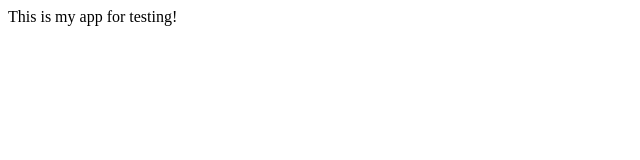
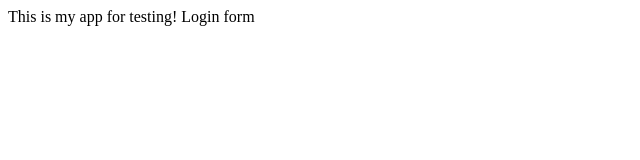
Before and after one commit to agorodinskaya/timesApp, a plain HTML site: page index.html in a window 1280 px wide. Shown: the whole page, without its empty margins (0-640 px from the left). Drawn offline with Linux system fonts and the light colour scheme.

Commit message:
login form added

```diff
--- /dev/null
+++ b/dir2/app2.js
@@ -0,0 +1 @@
+console.log('Hello from app2');
--- a/index.html
+++ b/index.html
@@ -8,5 +8,6 @@
 </head>
 <body>
    This is my app for testing!
+   Login form
 </body>
 </html>
```
Also changed, not shown: log.txt (added), login.html (added).
